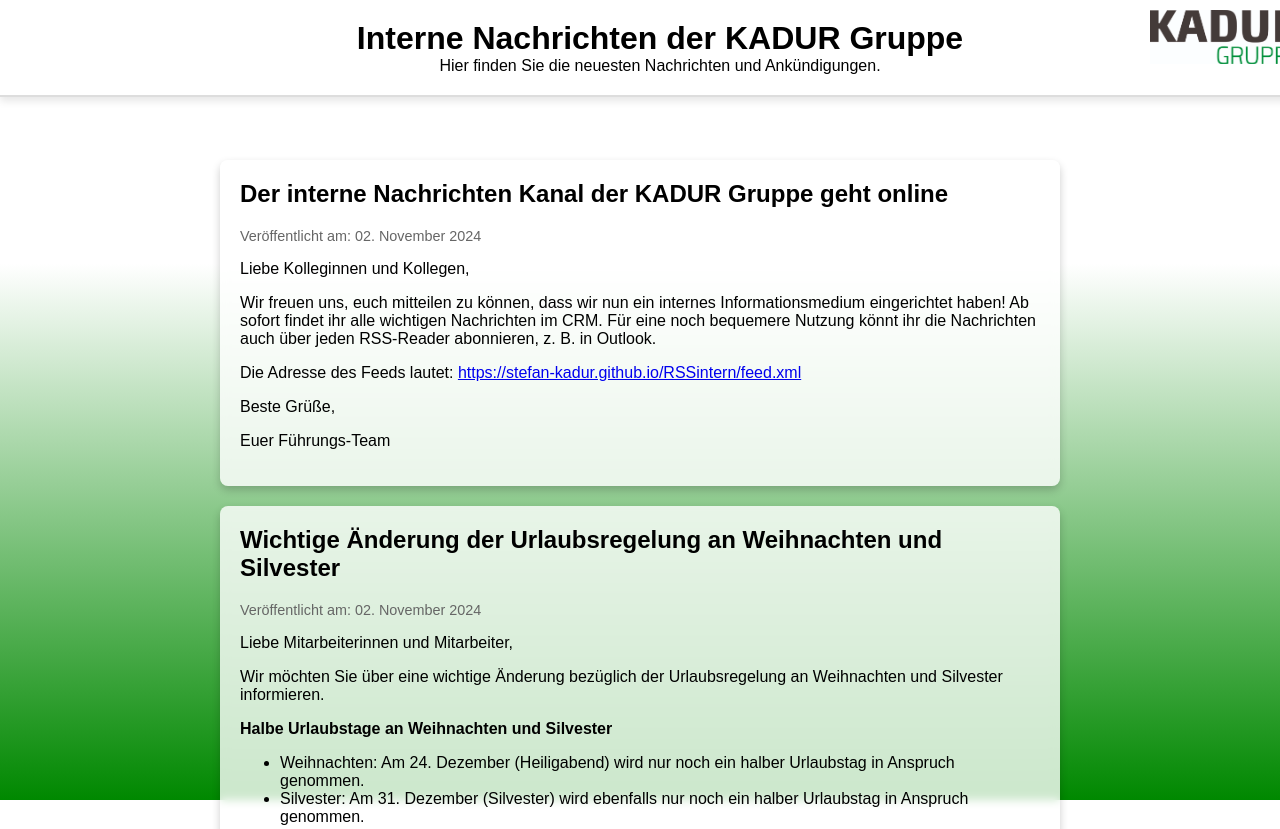
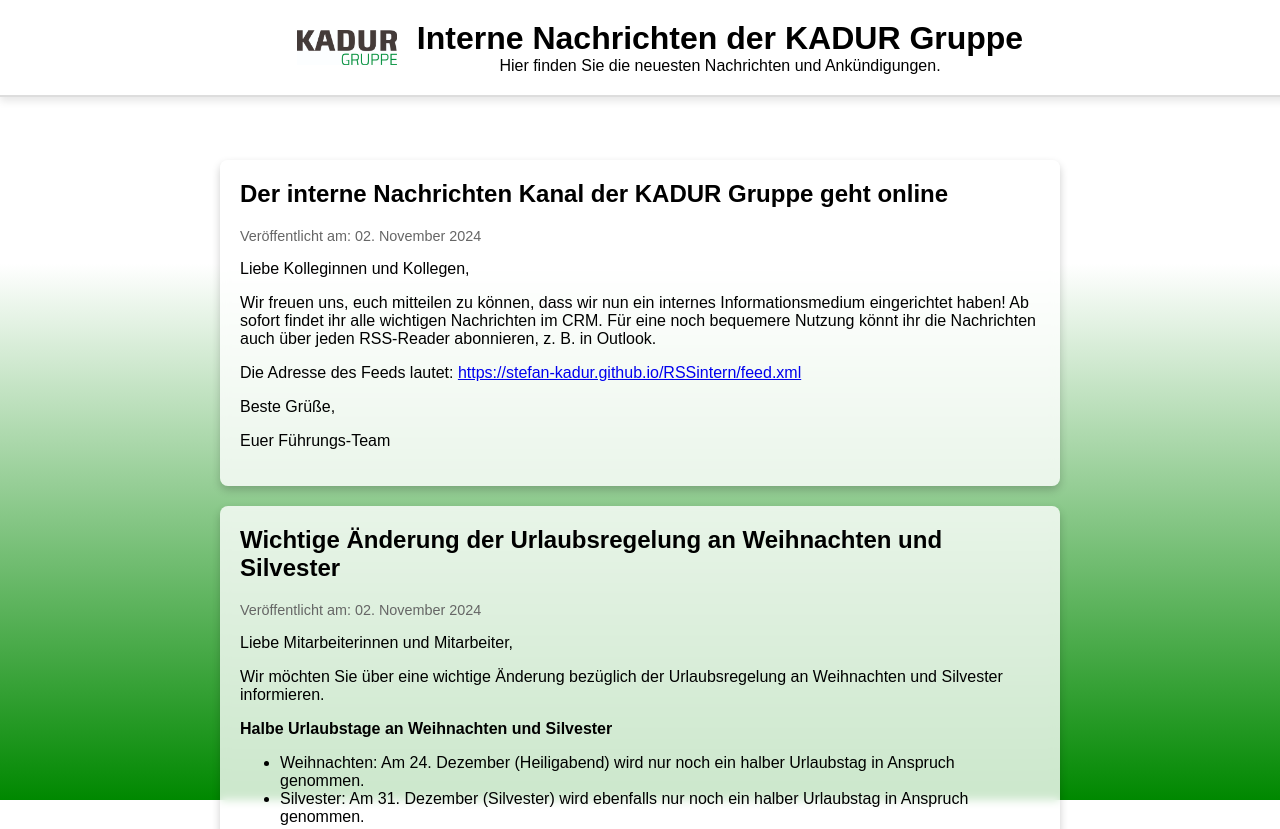
Before and after one commit to Stefan-Kadur/RSSintern, a plain HTML site: page nachrichten.html in a window 1280 px wide. Shown: the top 829 px of the page. Drawn offline with Linux system fonts and the light colour scheme.

Commit message:
Update nachrichten.html

```diff
--- a/nachrichten.html
+++ b/nachrichten.html
@@ -16,7 +16,7 @@
             padding: 0;
         }
 
-        /* Logo und Header fixieren */
+        /* Fixierter Header mit weißem Hintergrund */
         .header {
             position: fixed;
             top: 0;
@@ -25,21 +25,25 @@
             z-index: 1000;
             text-align: center;
             padding: 20px;
-            background-color: rgba(255, 255, 255, 0.9); /* Halbtransparenter Hintergrund für bessere Lesbarkeit */
+            background-color: #FFFFFF; /* Weißer Hintergrund */
             border-bottom: 2px solid #ddd;
             box-shadow: 0 4px 8px rgba(0, 0, 0, 0.1); /* Leichter Schatten für Tiefe */
+            display: flex;
+            align-items: center;
+            justify-content: center;
         }
 
+        /* Optimierte Positionierung für das Logo */
         .header img {
-            position: absolute;
-            top: 10px;
-            right: 20px;
-            max-width: 150px;
+            max-width: 100px;
             height: auto;
+            margin-right: 20px; /* Abstand zur Überschrift */
         }
 
+        /* Überschrift im Header */
         .header h1, .header p {
             margin: 0;
+            padding: 0;
         }
 
         /* Platz schaffen unter dem fixierten Header */
@@ -87,8 +91,10 @@
     <!-- Kopf der Seite mit fixiertem Logo und Überschrift -->
     <div class="header">
         <img src="https://stefan-kadur.github.io/RSSintern/KADUR_Gruppe.jpg" alt="KADUR Gruppe Logo">
-        <h1>Interne Nachrichten der KADUR Gruppe</h1>
-        <p>Hier finden Sie die neuesten Nachrichten und Ankündigungen.</p>
+        <div>
+            <h1>Interne Nachrichten der KADUR Gruppe</h1>
+            <p>Hier finden Sie die neuesten Nachrichten und Ankündigungen.</p>
+        </div>
     </div>
 
     <!-- Inhaltsbereich -->
```
